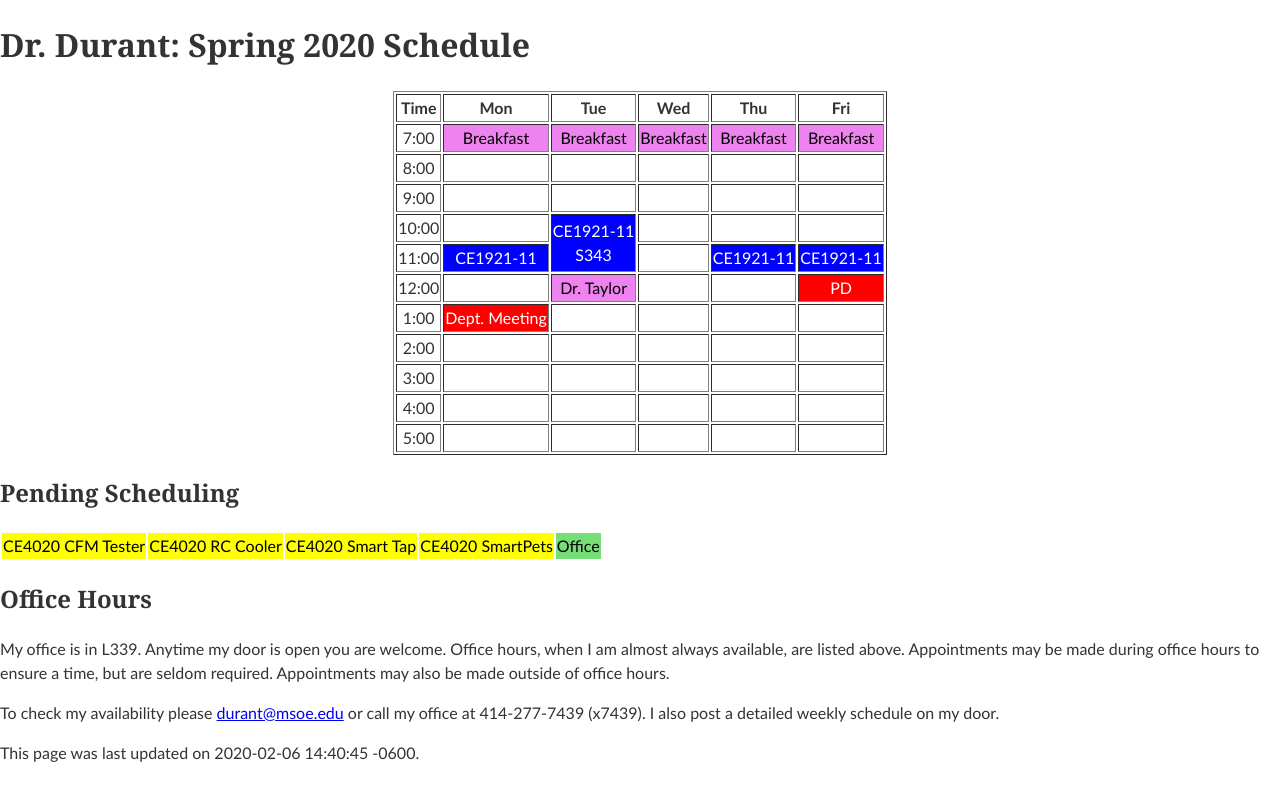
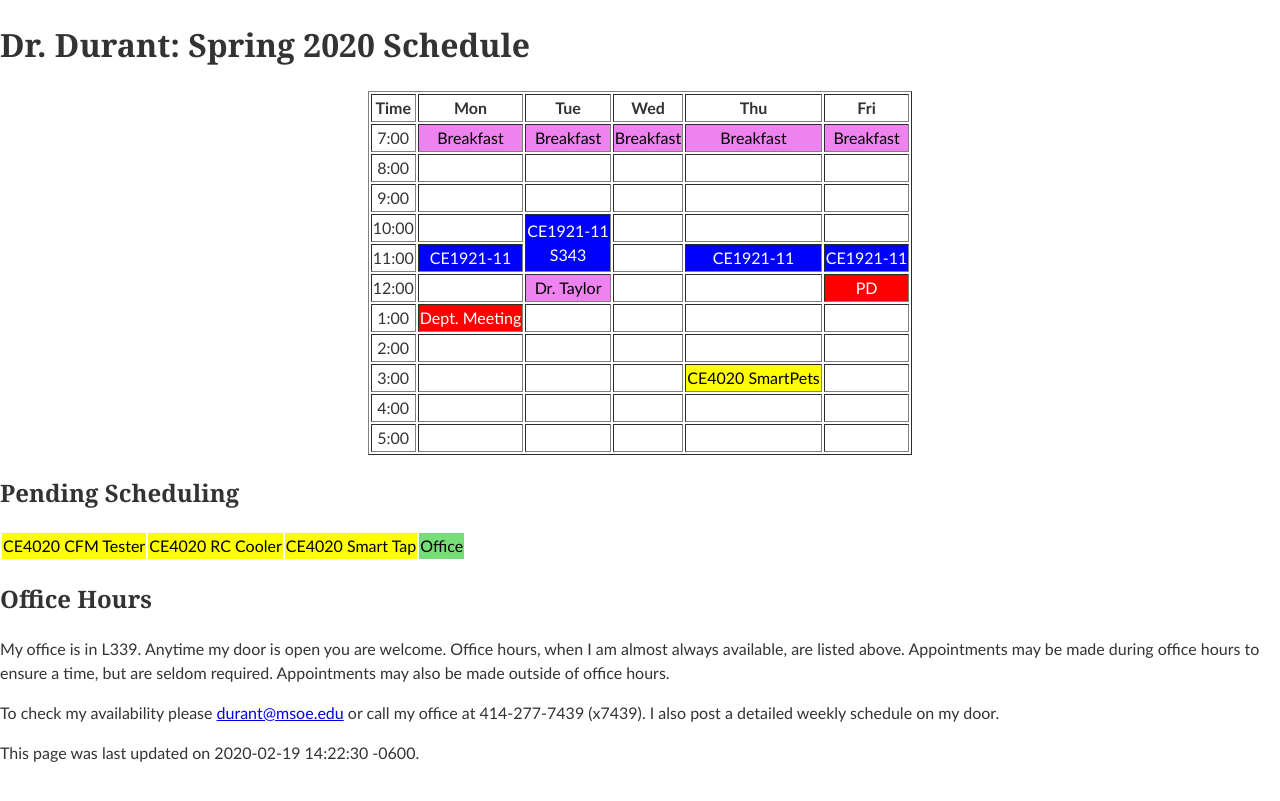
Before and after one commit to edurant/edurant.github.io, a Jekyll site: the page built from sched/s20.md, in a window 1280 px wide. Shown: the top 801 px of the page. Built offline with Jekyll 4.4.1, drawn with Linux system fonts in a browser that asks for light colours.

Commit message:
s20 sched +smartpets

```diff
--- a/sched/s20.md
+++ b/sched/s20.md
@@ -1,6 +1,6 @@
 ---
 title: "Dr. Durant: Spring 2020 Schedule"
-date: 2020-02-06 14:40:45 -0600
+date: 2020-02-19 14:22:30 -0600
 ---
 
 <style type="text/css">
@@ -20,10 +20,10 @@ td.lunch	{	background-color: violet;	color: black;	}
 <tr><td>9:00</td>	<td>&nbsp;</td>				<td>&nbsp;</td>						<td>&nbsp;</td>				<td>&nbsp;</td>				<td>&nbsp;</td>				</tr>
 <tr><td>10:00</td>	<td>&nbsp;</td>				<td class="ce1921" rowspan="2">CE1921-11<br/>S343</td>	<td>&nbsp;</td>				<td>&nbsp;</td>				<td>&nbsp;</td>				</tr>
 <tr><td>11:00</td>	<td class="ce1921">CE1921-11</td>								<td>&nbsp;</td>				<td class="ce1921">CE1921-11</td>	<td class="ce1921">CE1921-11</td>	</tr>
-<tr><td>12:00</td>	<td>&nbsp;</td>				<td class="lunch">Dr. Taylor</td>						<td>&nbsp;</td>				<td>&nbsp;</td>				<td class="am">PD</td>			</tr>
+<tr><td>12:00</td>	<td>&nbsp;</td>				<td class="lunch">Dr. Taylor</td>			<td>&nbsp;</td>				<td>&nbsp;</td>				<td class="am">PD</td>			</tr>
 <tr><td>1:00</td>	<td class="am">Dept. Meeting</td>	<td>&nbsp;</td>						<td>&nbsp;</td>				<td>&nbsp;</td>				<td>&nbsp;</td>				</tr>
 <tr><td>2:00</td>	<td>&nbsp;</td>				<td>&nbsp;</td>						<td>&nbsp;</td>				<td>&nbsp;</td>				<td>&nbsp;</td>				</tr>
-<tr><td>3:00</td>	<td>&nbsp;</td>				<td>&nbsp;</td>						<td>&nbsp;</td>				<td>&nbsp;</td>				<td>&nbsp;</td>				</tr>
+<tr><td>3:00</td>	<td>&nbsp;</td>				<td>&nbsp;</td>						<td>&nbsp;</td>				<td class="ce4020">CE4020 SmartPets</td><td>&nbsp;</td>				</tr>
 <tr><td>4:00</td>	<td>&nbsp;</td>				<td>&nbsp;</td>						<td>&nbsp;</td>				<td>&nbsp;</td>				<td>&nbsp;</td>				</tr>
 <tr><td>5:00</td>	<td>&nbsp;</td>				<td>&nbsp;</td>						<td>&nbsp;</td>				<td>&nbsp;</td>				<td>&nbsp;</td>				</tr>
 </table>
@@ -34,7 +34,6 @@ td.lunch	{	background-color: violet;	color: black;	}
 <td class="ce4020">CE4020 CFM Tester</td>
 <td class="ce4020">CE4020 RC Cooler</td>
 <td class="ce4020">CE4020 Smart Tap</td>
-<td class="ce4020">CE4020 SmartPets</td>
 <td class="oh">Office</td>
 </tr></table>
 
```
